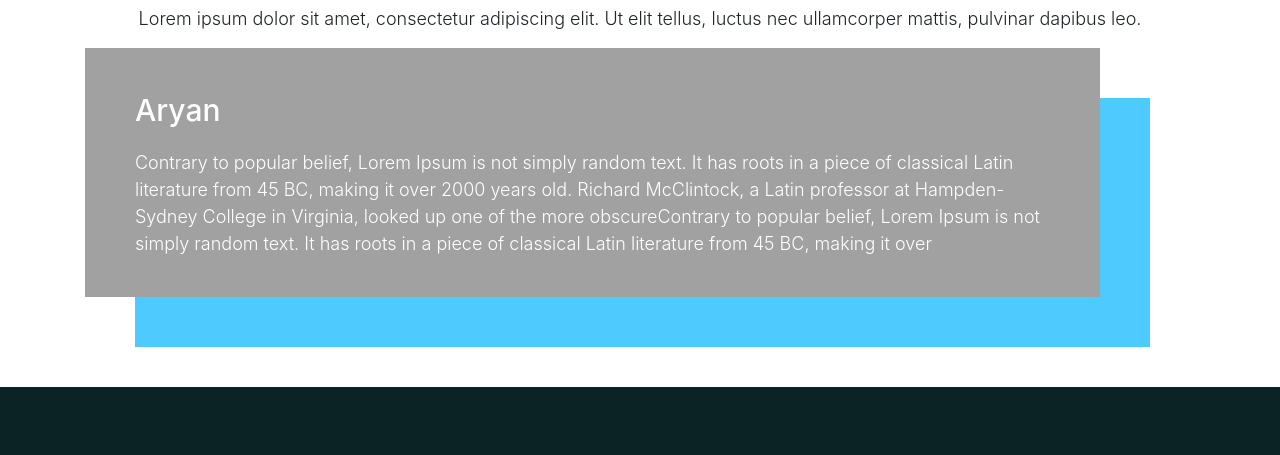
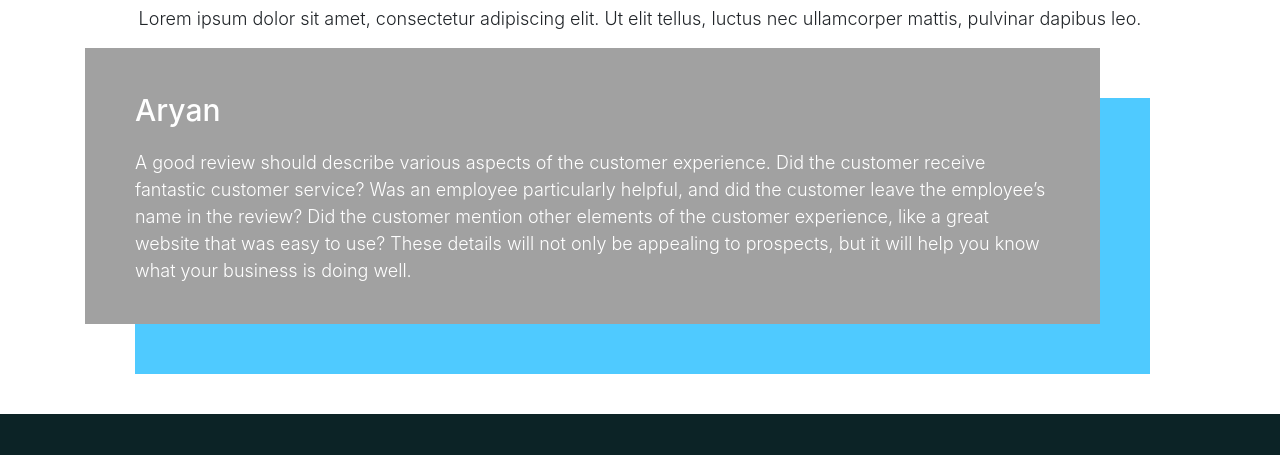
Before and after one commit to Awais-AK/TAdS-Website-Design, a plain HTML site: page index.html in a window 1280 px wide. Shown: the part 4339-4794 px from the top of the page. Drawn offline with Linux system fonts and the light colour scheme.

Commit message:
Update index.html

```diff
--- a/index.html
+++ b/index.html
@@ -198,7 +198,7 @@
                <div class="col-md-11">
                   <div class="full testimonial_blog">
                      <p>Aryan</p>
-                     <p>Contrary to popular belief, Lorem Ipsum is not simply random text. It has roots in a piece of classical Latin literature from 45 BC, making it over 2000 years old. Richard McClintock, a Latin professor at Hampden-Sydney College in Virginia, looked up one of the more obscureContrary to popular belief, Lorem Ipsum is not simply random text. It has roots in a piece of classical Latin literature from 45 BC, making it over</p>
+                     <p>A good review should describe various aspects of the customer experience. Did the customer receive fantastic customer service? Was an employee particularly helpful, and did the customer leave the employee’s name in the review? Did the customer mention other elements of the customer experience, like a great website that was easy to use? These details will not only be appealing to prospects, but it will help you know what your business is doing well.  </p>
                   </div>
                </div>
             </div>
```
